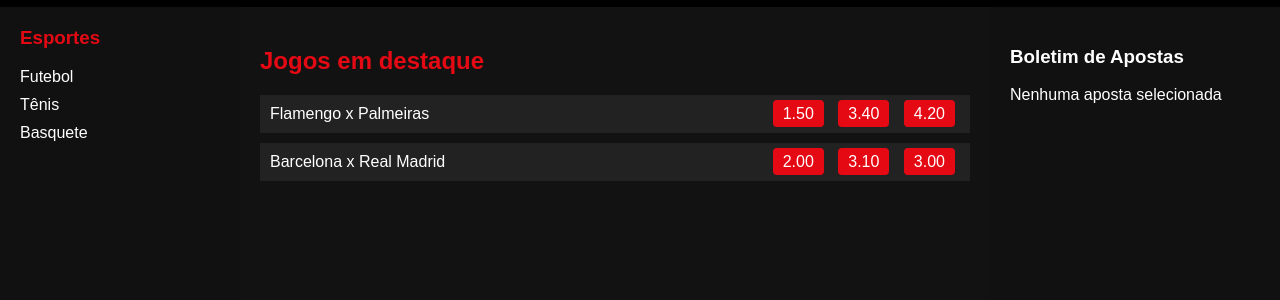
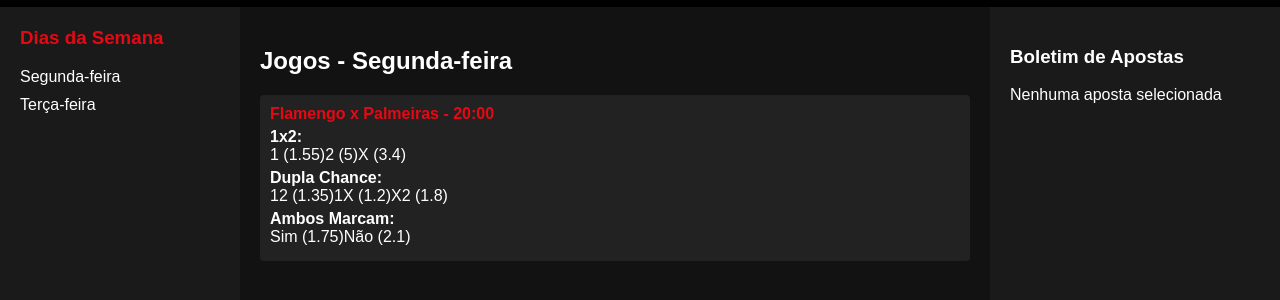
Before and after one commit to dasilvacarvalho6-stack/ApostaMaxima1, a plain HTML site: page index.html in a window 1280 px wide. Shown: the part 44-344 px from the top of the page. Drawn offline with Linux system fonts and the light colour scheme.

Commit message:
Add files via upload

```diff
--- a/index.html
+++ b/index.html
@@ -18,31 +18,20 @@
 
     <div class="container">
         <aside class="sidebar">
-            <h3>Esportes</h3>
-            <ul>
-                <li onclick="filtrarCampeonato('futebol')">Futebol</li>
-                <li onclick="filtrarCampeonato('tenis')">Tênis</li>
-                <li onclick="filtrarCampeonato('basquete')">Basquete</li>
-            </ul>
+            <h3>Dias da Semana</h3>
+            <ul id="dias-lista"></ul>
         </aside>
 
         <main class="content">
-            <h2>Jogos em destaque</h2>
-            <div id="jogos">
-                <div class="jogo" onclick="abrirJogo('flamengo_x_palmeiras.html')">
-                    <span>Flamengo x Palmeiras</span>
-                    <div class="odds"><span>1.50</span> <span>3.40</span> <span>4.20</span></div>
-                </div>
-                <div class="jogo" onclick="abrirJogo('barcelona_x_real.html')">
-                    <span>Barcelona x Real Madrid</span>
-                    <div class="odds"><span>2.00</span> <span>3.10</span> <span>3.00</span></div>
-                </div>
-            </div>
+            <h2 id="titulo-dia">Jogos</h2>
+            <div id="lista-jogos"></div>
         </main>
 
         <aside class="boletim">
             <h3>Boletim de Apostas</h3>
-            <p>Nenhuma aposta selecionada</p>
+            <div id="boletim-apostas">
+                <p>Nenhuma aposta selecionada</p>
+            </div>
         </aside>
     </div>
 
--- a/jogos.json
+++ b/jogos.json
@@ -1,5 +1,35 @@
 
 [
-  {"id": "1", "dia": "Segunda-feira", "time1": "Flamengo", "time2": "Palmeiras", "horario": "20:00", "odd": 1.95},
-  {"id": "2", "dia": "Terça-feira", "time1": "Barcelona", "time2": "Real Madrid", "horario": "17:00", "odd": 2.10}
+    {
+        "dia": "Segunda-feira",
+        "liga": "Brasileirão Série A",
+        "jogos": [
+            {
+                "timeCasa": "Flamengo",
+                "timeFora": "Palmeiras",
+                "horario": "20:00",
+                "mercados": {
+                    "1x2": {"1": 1.55, "X": 3.40, "2": 5.00},
+                    "Dupla Chance": {"1X": 1.20, "12": 1.35, "X2": 1.80},
+                    "Ambos Marcam": {"Sim": 1.75, "Não": 2.10}
+                }
+            }
+        ]
+    },
+    {
+        "dia": "Terça-feira",
+        "liga": "La Liga",
+        "jogos": [
+            {
+                "timeCasa": "Barcelona",
+                "timeFora": "Real Madrid",
+                "horario": "18:00",
+                "mercados": {
+                    "1x2": {"1": 2.10, "X": 3.00, "2": 3.30},
+                    "Dupla Chance": {"1X": 1.40, "12": 1.60, "X2": 1.90},
+                    "Ambos Marcam": {"Sim": 1.65, "Não": 2.25}
+                }
+            }
+        ]
+    }
 ]
--- a/script.js
+++ b/script.js
@@ -1,8 +1,102 @@
 
-function abrirJogo(pagina) {
-    window.location.href = pagina;
+let jogosPorDia = [];
+let diaSelecionado = "";
+let boletim = [];
+
+document.addEventListener("DOMContentLoaded", () => {
+    fetch("jogos.json")
+        .then(res => res.json())
+        .then(data => {
+            jogosPorDia = data;
+            renderizarDias();
+            if (data.length > 0) {
+                selecionarDia(data[0].dia);
+            }
+        });
+});
+
+function renderizarDias() {
+    const lista = document.getElementById("dias-lista");
+    lista.innerHTML = "";
+    jogosPorDia.forEach(dia => {
+        const li = document.createElement("li");
+        li.textContent = dia.dia;
+        li.onclick = () => selecionarDia(dia.dia);
+        lista.appendChild(li);
+    });
 }
 
-function filtrarCampeonato(nome) {
-    alert('Filtro de campeonato: ' + nome);
+function selecionarDia(dia) {
+    diaSelecionado = dia;
+    document.getElementById("titulo-dia").textContent = "Jogos - " + dia;
+    const diaObj = jogosPorDia.find(d => d.dia === dia);
+    const listaJogos = document.getElementById("lista-jogos");
+    listaJogos.innerHTML = "";
+
+    diaObj.jogos.forEach(jogo => {
+        const div = document.createElement("div");
+        div.className = "jogo";
+        div.innerHTML = `
+            <h4>${jogo.timeCasa} x ${jogo.timeFora} - ${jogo.horario}</h4>
+        `;
+
+        for (let mercado in jogo.mercados) {
+            const divMercado = document.createElement("div");
+            divMercado.className = "mercado";
+            divMercado.innerHTML = "<strong>" + mercado + ":</strong><br>";
+            for (let op in jogo.mercados[mercado]) {
+                const odd = jogo.mercados[mercado][op];
+                const span = document.createElement("span");
+                span.textContent = `${op} (${odd})`;
+                span.onclick = () => selecionarOdd(jogo, mercado, op, odd);
+                divMercado.appendChild(span);
+            }
+            div.appendChild(divMercado);
+        }
+
+        listaJogos.appendChild(div);
+    });
 }
+
+function selecionarOdd(jogo, mercado, selecao, odd) {
+    const id = `${jogo.timeCasa}x${jogo.timeFora}-${mercado}-${selecao}`;
+    const existente = boletim.find(item => item.id === id);
+
+    if (existente) {
+        boletim = boletim.filter(item => item.id !== id);
+    } else {
+        boletim.push({
+            id,
+            jogo: `${jogo.timeCasa} x ${jogo.timeFora}`,
+            mercado,
+            selecao,
+            odd
+        });
+    }
+
+    atualizarBoletim();
+}
+
+function atualizarBoletim() {
+    const container = document.getElementById("boletim-apostas");
+    if (boletim.length === 0) {
+        container.innerHTML = "<p>Nenhuma aposta selecionada</p>";
+        return;
+    }
+
+    let html = "<ul>";
+    let total = 1;
+    boletim.forEach(aposta => {
+        html += `<li>${aposta.jogo} - ${aposta.mercado} - ${aposta.selecao} @ ${aposta.odd}</li>`;
+        total *= parseFloat(aposta.odd);
+    });
+    html += "</ul>";
+    html += `<p><strong>Retorno Potencial:</strong> R$ ${(total * 10).toFixed(2)} (apostando R$10)</p>`;
+    html += `<button onclick="limparBoletim()">Limpar</button>`;
+    container.innerHTML = html;
+}
+
+function limparBoletim() {
+    boletim = [];
+    atualizarBoletim();
+}
--- a/style.css
+++ b/style.css
@@ -7,7 +7,7 @@
 }
 
 .topbar {
-    background-color: #000000;
+    background-color: #000;
     padding: 10px 20px;
     display: flex;
     justify-content: space-between;
@@ -41,8 +41,9 @@
 
 .sidebar {
     width: 200px;
-    background-color: #111111;
+    background-color: #1a1a1a;
     padding: 20px;
+    overflow-y: auto;
 }
 
 .sidebar h3 {
@@ -67,29 +68,34 @@
     overflow-y: auto;
 }
 
-.content h2 {
-    color: #e50914;
-}
-
 .jogo {
     background-color: #222;
     padding: 10px;
     margin: 10px 0;
-    cursor: pointer;
-    display: flex;
-    justify-content: space-between;
-    align-items: center;
+    border-radius: 4px;
+}
+
+.jogo h4 {
+    margin: 0 0 5px;
+    color: #e50914;
+}
+
+.mercado {
+    margin: 5px 0;
 }
 
 .odds span {
-    margin: 0 5px;
+    display: inline-block;
     background-color: #e50914;
+    margin: 2px;
     padding: 5px 10px;
     border-radius: 4px;
+    cursor: pointer;
 }
 
 .boletim {
     width: 250px;
-    background-color: #111111;
+    background-color: #1a1a1a;
     padding: 20px;
+    overflow-y: auto;
 }
```
